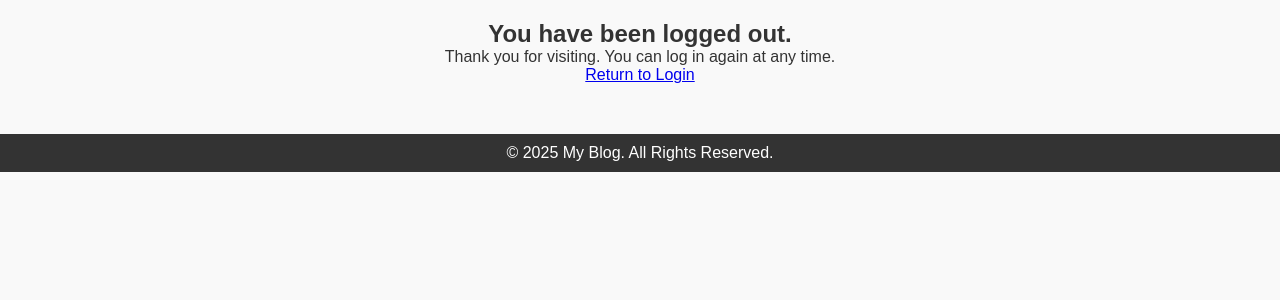
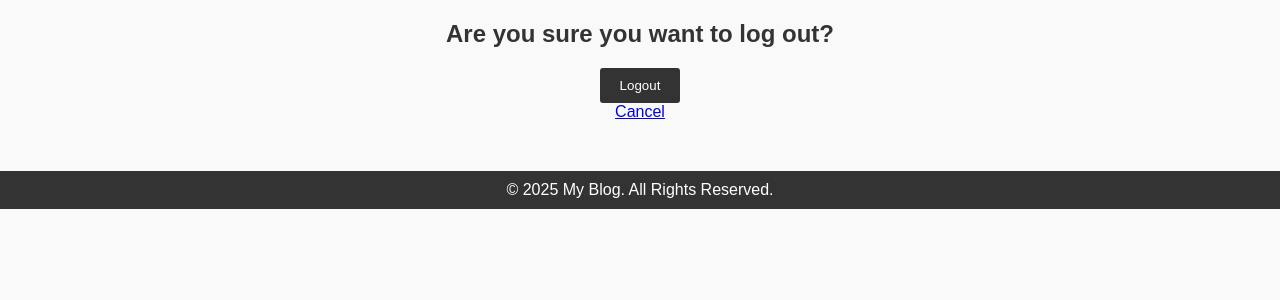
Before and after one commit to Clintonkipchirchir/Alx_DjangoLearnLab, a Django app: template django_blog/blog/templates/blog/logout.html in a window 1280 px wide. Shown: the part 41-341 px from the top of the page. Run offline with Django 5.2, Linux system fonts and the light colour scheme; the template is opened without the code that fills it, so the values that code supplies are empty.

Commit message:
updated all

```diff
--- a/django_blog/blog/templates/blog/login.html
+++ b/django_blog/blog/templates/blog/login.html
@@ -97,6 +97,9 @@
   <div class="content">
     <h2>Login</h2>
     <form action="/login" method="post">
+      <!-- CSRF Token -->
+      <input type="hidden" name="csrf_token" value="{{ csrf_token }}">
+
       <label for="username">Username or Email:</label>
       <input type="text" id="username" name="username" required>
 
--- a/django_blog/blog/templates/blog/logout.html
+++ b/django_blog/blog/templates/blog/logout.html
@@ -51,6 +51,24 @@
       background-color: #333;
       color: white;
     }
+
+    form {
+      display: inline-block;
+      margin-top: 20px;
+    }
+
+    form input[type="submit"] {
+      padding: 10px 20px;
+      background-color: #333;
+      border: none;
+      border-radius: 3px;
+      color: #fff;
+      cursor: pointer;
+    }
+
+    form input[type="submit"]:hover {
+      background-color: #555;
+    }
   </style>
 </head>
 <body>
@@ -64,9 +82,13 @@
   </header>
 
   <div class="content">
-    <h2>You have been logged out.</h2>
-    <p>Thank you for visiting. You can log in again at any time.</p>
-    <p><a href="login.html">Return to Login</a></p>
+    <h2>Are you sure you want to log out?</h2>
+    <form action="/logout" method="post">
+      <!-- CSRF Token -->
+      <input type="hidden" name="csrf_token" value="{{ csrf_token }}">
+      <input type="submit" value="Logout">
+    </form>
+    <p><a href="profile.html">Cancel</a></p>
   </div>
 
   <footer>
--- a/django_blog/blog/templates/blog/register.html
+++ b/django_blog/blog/templates/blog/register.html
@@ -98,6 +98,9 @@
   <div class="content">
     <h2>Register</h2>
     <form action="/register" method="post">
+      <!-- CSRF Token -->
+      <input type="hidden" name="csrf_token" value="{{ csrf_token }}">
+
       <label for="username">Username:</label>
       <input type="text" id="username" name="username" required>
 
```
